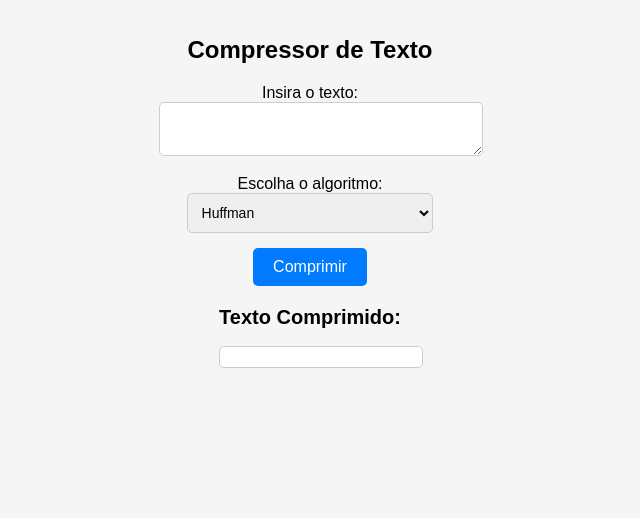
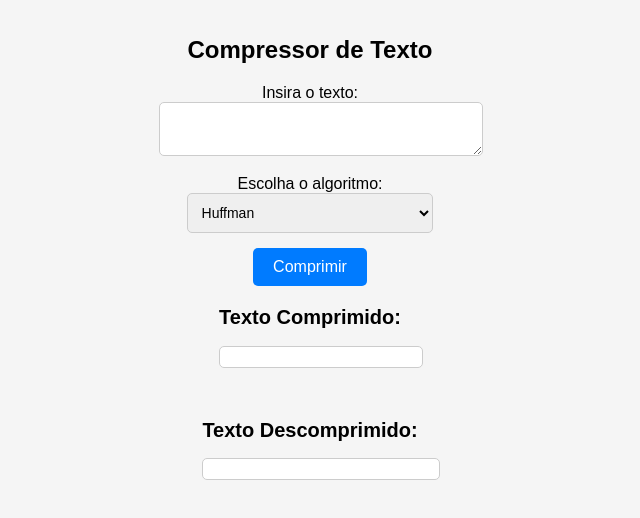
Before and after one commit to cadusouza2001/text-encoder-decoder, a React (Create React App) app: page / in a window 1280 px wide. Shown: the top 518 px of the page, without its empty margins (330-970 px from the left). Built offline with nearby package versions, Linux system fonts and the light colour scheme.

Commit message:
Updating fibonacci encoder and decoder

```diff
--- a/src/App.js
+++ b/src/App.js
@@ -1,8 +1,9 @@
-import { useState } from 'react';
+import { useEffect, useState } from 'react';
 import { huffmanCompression } from './encoders/huffman';
 import './App.css';
 import { golombCompression } from './encoders/golomb';
-import { fibonacciEncode } from './encoders/fibonacci';
+import { fibonacciCompression } from './encoders/fibonacci';
+import { fibonacciDecompression } from './decoders/fibonacci';
 
 function App() {
 
@@ -17,25 +18,48 @@ function App() {
   const handleCompression = () => {
     switch (selectedAlgorithm) {
       case 'huffman':
+        let huffmanResult = huffmanCompression(inputText);
         setCompressedText(huffmanCompression(inputText).encodedText);
-        console.log(huffmanCompression(inputText));
         break;
       case 'goulomb':
         setCompressedText(golombCompression(inputText).encodedStream);
-        console.log(golombCompression(inputText));
         break;
       case 'fibonacci':
-        setCompressedText(fibonacciEncode(inputText).toString());
-        console.log(fibonacciEncode(inputText));
+        setCompressedText(fibonacciCompression(inputText).toString());
         break;
       default:
         break;
     }
   }
 
+  const handleDecompression = () => {
+    switch (selectedAlgorithm) {
+      // case 'huffman':
+      //   setDecompressedText(huffmanCompression(inputText).decodedText);
+      //   break;
+      // case 'goulomb':
+      //   setDecompressedText(golombCompression(inputText).decodedStream);
+      //   break;
+      case 'fibonacci':
+        setDecompressedText(fibonacciDecompression(compressedText));
+        break;
+      default:
+        break;
+    }
+  }
+
+
+
   const [inputText, setInputText] = useState('');
   const [selectedAlgorithm, setSelectedAlgorithm] = useState('huffman');
   const [compressedText, setCompressedText] = useState('');
+  const [decompressedText, setDecompressedText] = useState('');
+
+   useEffect(() => {
+    handleDecompression();
+  }, [compressedText]);
+
+
   return (
     <div className="App">
       <h1>Compressor de Texto</h1>
@@ -64,6 +88,10 @@ function App() {
         <h2>Texto Comprimido:</h2>
         <p>{compressedText}</p>
       </div>
+      <div>
+        <h2>Texto Descomprimido:</h2>
+        <p>{decompressedText}</p>
+      </div>
     </div>
   );
 }
--- /dev/null
+++ b/src/decoders/fibonacci.js
@@ -0,0 +1,52 @@
+// Array to store fibonacci numbers.
+let fib = [];
+
+// Function to populate the fib array up to the given number
+function populateFibArray(n) {
+    fib=[1,2];
+    while (fib.length <= n) {
+        const nextFib = fib[fib.length - 1] + fib[fib.length - 2];
+        fib.push(nextFib);
+    }
+}
+
+function fibonacciDecoding(codeword) {
+    // Initialize variables
+    let n = 0;
+
+    for (let i = 0; i < codeword.length; i++) {
+        if (codeword[i] === '1') {
+            const index = i
+            if (index === -1) {
+                // Não há mais '1's no codeword, então é um stop bit inválido
+                return 'Invalid Codeword';
+            }
+            populateFibArray(index); // Popula o array fib até o índice atual
+            n += fib[index];
+        }
+    }
+
+    return n;
+}
+
+
+// Function to decode the entire encoded stream
+export function fibonacciDecompression(encodedStream) {
+    let i = 1;
+    // Decode the encoded stream
+    let decodedStream = '';
+    let startIndex = 0;
+    for (i = 1; i < encodedStream.length; i++) {
+        if (encodedStream[i] === '1' && encodedStream[i - 1] === '1') {
+            const codeword = encodedStream.substring(startIndex, i);
+            const decodedValue = fibonacciDecoding(codeword);
+            if (decodedValue === -1) {
+                // Invalid codeword, cannot decode
+                return 'Invalid Codeword';
+            }
+            decodedStream += decodedValue + ' ';
+            startIndex = i+1;
+        }
+    }
+    return decodedStream.trim(); // Remove trailing space
+}
--- a/src/encoders/fibonacci.js
+++ b/src/encoders/fibonacci.js
@@ -1,48 +1,80 @@
-function generateFibonacciSequence(n) {
-    const fibonacciSequence = [1, 2]; // Inicializa com os dois primeiros números de Fibonacci
-    while (fibonacciSequence[fibonacciSequence.length - 1] <= n) {
-        const nextFibonacci = fibonacciSequence[fibonacciSequence.length - 1] + fibonacciSequence[fibonacciSequence.length - 2];
-        fibonacciSequence.push(nextFibonacci);
+// Array to store fibonacci numbers.
+let fib = [];
+
+// Function to populate the fib array up to the given number
+function populateFibArray(n) {
+    fib.push(1);
+    fib.push(2);
+    while (fib[fib.length - 1] <= n) {
+        const nextFib = fib[fib.length - 1] + fib[fib.length - 2];
+        fib.push(nextFib);
     }
-    return fibonacciSequence.slice(0, -1); // Remove o último número, pois é maior que n
 }
 
-export function fibonacciEncode(n) {
-    if (n === 0) {
-        return ["0"]; // Caso especial para n = 0
+// Stores values in fib and returns index of
+// the largest fibonacci number smaller than n.
+export function largestFiboLessOrEqual(n) {
+    if (fib.length === 0 || fib[fib.length - 1] < n) {
+        populateFibArray(n);
     }
 
-    const fibonacciSequence = generateFibonacciSequence(n);
-    const encoding = [];
-    for (let i = 0; i < fibonacciSequence.length; i++) {
-        const fibonacciNumber = fibonacciSequence[i];
-        if (n >= fibonacciNumber) {
-            encoding.push("1" + "0".repeat(fibonacciNumber.toString(2).length - 1)); // Salva o número em binário com o stop bit
-            n -= fibonacciNumber;
-        } else {
-            encoding.push("0"); // Bit de zero para indicar que o número não está presente
+    let i;
+    for (i = fib.length - 1; i >= 0; i--) {
+        if (fib[i] <= n) {
+            return i;
+        }
+    }
+    return -1; // No fibonacci number smaller than or equal to n found
+}
+
+function fibonacciEncoding(n) {
+    let index = largestFiboLessOrEqual(n);
+
+    // Allocate memory for codeword
+    let codeword = new Array(index + 3);
+
+    // Index of the largest Fibonacci f <= n
+    let i = index;
+
+    while (n > 0) {
+        // Mark usage of Fibonacci f (1 bit)
+        codeword[i] = '1';
+
+        // Subtract f from n
+        n = n - fib[i];
+
+        // Move to Fibonacci just smaller than f
+        i = i - 1;
+
+        // Mark all Fibonacci > n as not used (0 bit), progress backwards
+        while (i >= 0 && fib[i] > n) {
+            codeword[i] = '0';
+            i = i - 1;
         }
     }
 
-    return encoding;
+    // Additional '1' bit
+    codeword[index + 1] = '1';
+
+    // Join the array elements into a single string
+    let string = codeword.join('');
+
+    // Clear the fib array and codeword
+    fib = [];
+    codeword = [];
+
+    // Return the codeword as a string
+    return string;
 }
 
-export function fibonacciDecode(encoding) {
-    const fibonacciNumbers = generateFibonacciSequence(encoding.length);
-    let decodedValue = 0;
+export function fibonacciCompression(stream) {
+    const numbers = stream.split(" ").map(Number); // Convert the sequence of numbers into an array of integers
+    const maxNumber = Math.max(...numbers); // Find the largest number in the stream
+    populateFibArray(maxNumber); // Populate the fib array up to the largest number
+    const encodedStream = numbers.map(n => fibonacciEncoding(n)).join(""); // Encode each number and join into a single string
 
-    for (let i = 0; i < encoding.length; i++) {
-        const encodedNumber = encoding[i];
-        if (encodedNumber === "0") {
-            // Bit de zero, o número não está presente
-            continue;
-        }
-        const fibonacciIndex = encodedNumber.indexOf("1");
-        if (fibonacciIndex >= 0) {
-            const fibonacciNumber = fibonacciNumbers[fibonacciIndex];
-            decodedValue += fibonacciNumber;
-        }
-    }
+    // Clear the fib array
+    fib = [];
 
-    return decodedValue;
+    return encodedStream.replace(/\\u/g, ''); // Remove escape characters \u
 }
```
